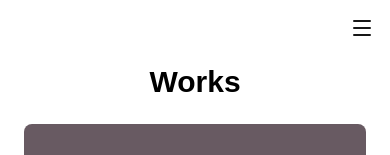
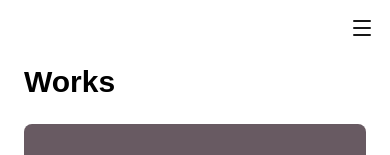
Before and after one commit to Diphaw/fe-technical-test, a Next.js app: page /works in a window 390 px wide. Shown: the top 155 px of the page. Built offline with nearby package versions, Linux system fonts and the light colour scheme.

Commit message:
improve 3

```diff
--- a/src/app/works/page.jsx
+++ b/src/app/works/page.jsx
@@ -12,7 +12,7 @@
       <section className="min-h-screen bg-white flex flex-col justify-center px-6 py-6">
         <div className="max-w-7xl mx-auto w-full pt-10">
           <div className="">
-            <h1 className="font-bold text-black text-center md:text-left text-3xl md:text-4xl">
+            <h1 className="font-bold text-black text-left text-3xl md:text-4xl">
               Works
             </h1>
           </div>
```
